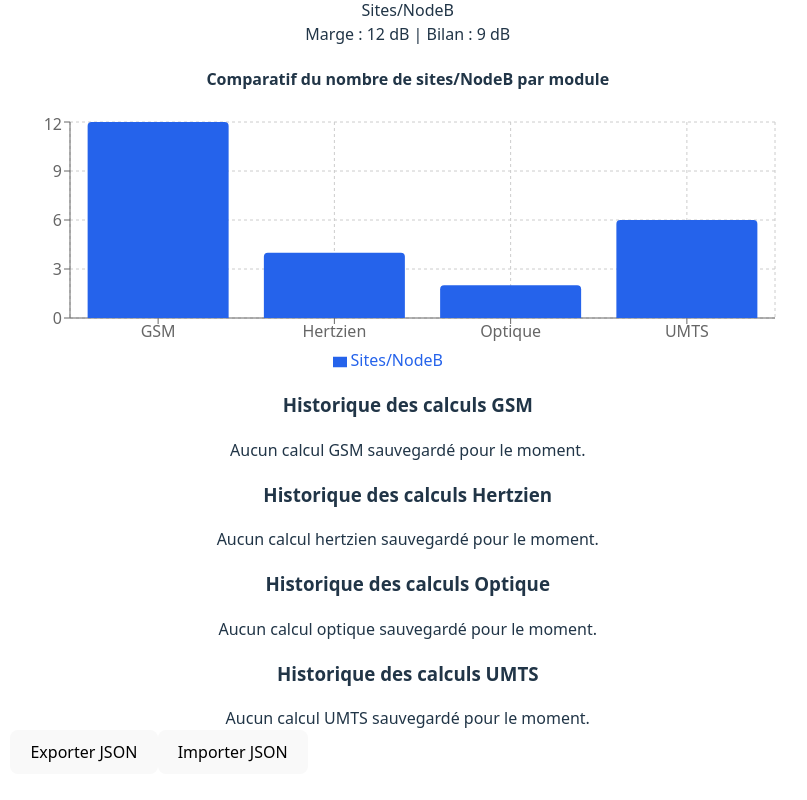
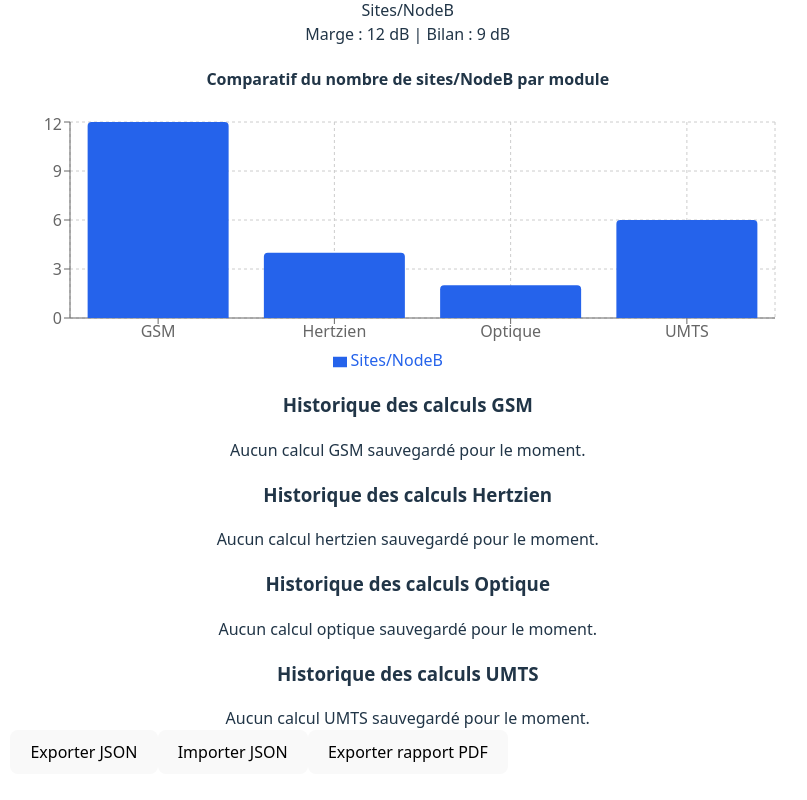
Before and after one commit to pycrafted/esmt_esp, a React (Vite) app: page / in a window 1280 px wide. Shown: the part 737-1537 px from the top of the page, without its empty margins (305-1112 px from the left). Built offline with nearby package versions, Linux system fonts and the light colour scheme.

Commit message:
feat(dashboard): export PDF global des derniers résultats de chaque module

```diff
--- a/src/components/dashboard/Dashboard.tsx
+++ b/src/components/dashboard/Dashboard.tsx
@@ -1,5 +1,7 @@
 import React from 'react';
 import { BarChart, Bar, XAxis, YAxis, CartesianGrid, Tooltip, ResponsiveContainer, Legend } from 'recharts';
+import jsPDF from 'jspdf';
+import autoTable from 'jspdf-autotable';
 
 // Données fictives pour le dashboard
 const stats = [
@@ -94,6 +96,79 @@ const Dashboard: React.FC = () => {
       }
     };
     reader.readAsText(file);
+  }
+
+  function exportPDFReport() {
+    const doc = new jsPDF();
+    doc.text('Rapport de dimensionnement Télécoms', 14, 16);
+    let y = 24;
+
+    // GSM
+    const gsm = getGsmHistory()[0];
+    if (gsm) {
+      doc.text('GSM', 14, y);
+      autoTable(doc, {
+        startY: y + 2,
+        head: [['Abonnés', 'Sites', 'TRX', 'Trafic (Erlangs)']],
+        body: [[
+          gsm.nbAbonnes,
+          gsm.nbSites,
+          gsm.nbTRX,
+          gsm.traficTotal
+        ]],
+      });
+      y = (doc as any).lastAutoTable.finalY + 8;
+    }
+
+    // Hertzien
+    const hertzien = getHertzienHistory()[0];
+    if (hertzien) {
+      doc.text('Hertzien', 14, y);
+      autoTable(doc, {
+        startY: y + 2,
+        head: [['Affaiblissement (dB)', 'Bilan (dB)', 'Marge (dB)']],
+        body: [[
+          hertzien.affaiblissement,
+          hertzien.bilan,
+          hertzien.marge
+        ]],
+      });
+      y = (doc as any).lastAutoTable.finalY + 8;
+    }
+
+    // Optique
+    const optique = getOptiqueHistory()[0];
+    if (optique) {
+      doc.text('Optique', 14, y);
+      autoTable(doc, {
+        startY: y + 2,
+        head: [['Att. fibre (dB)', 'Pertes totales (dB)', 'Bilan (dBm)']],
+        body: [[
+          optique.attFibre,
+          optique.pertesTotales,
+          optique.bilan
+        ]],
+      });
+      y = (doc as any).lastAutoTable.finalY + 8;
+    }
+
+    // UMTS
+    const umts = getUmtsHistory()[0];
+    if (umts) {
+      doc.text('UMTS', 14, y);
+      autoTable(doc, {
+        startY: y + 2,
+        head: [['Débit total (kbps)', 'Cellules', 'NodeB']],
+        body: [[
+          umts.debitTotal,
+          umts.nbCellules,
+          umts.nbNodeB
+        ]],
+      });
+      y = (doc as any).lastAutoTable.finalY + 8;
+    }
+
+    doc.save('rapport_dimensionnement_telecoms.pdf');
   }
 
   return (
@@ -245,6 +320,12 @@ const Dashboard: React.FC = () => {
         >
           Importer JSON
         </button>
+        <button
+          onClick={exportPDFReport}
+          className="bg-red-600 text-white px-4 py-2 rounded hover:bg-red-700 shadow"
+        >
+          Exporter rapport PDF
+        </button>
         <input
           type="file"
           accept="application/json"
```
